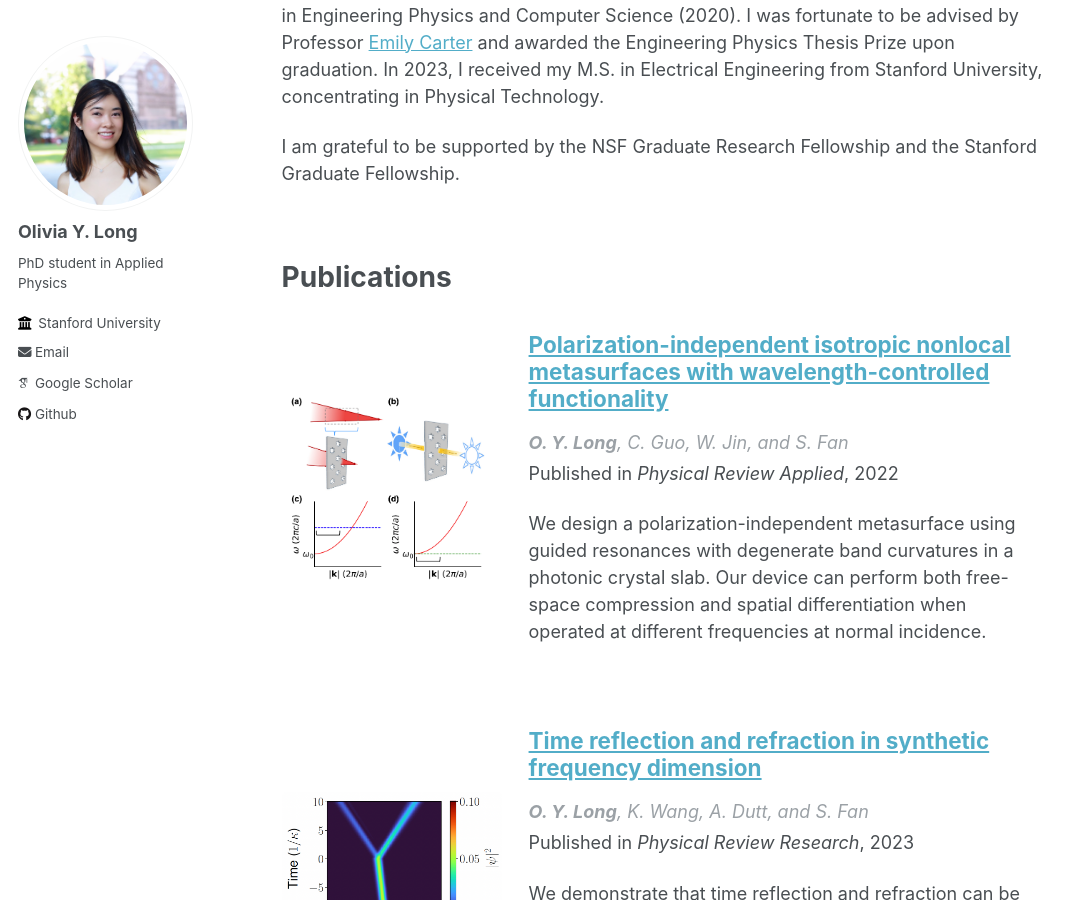
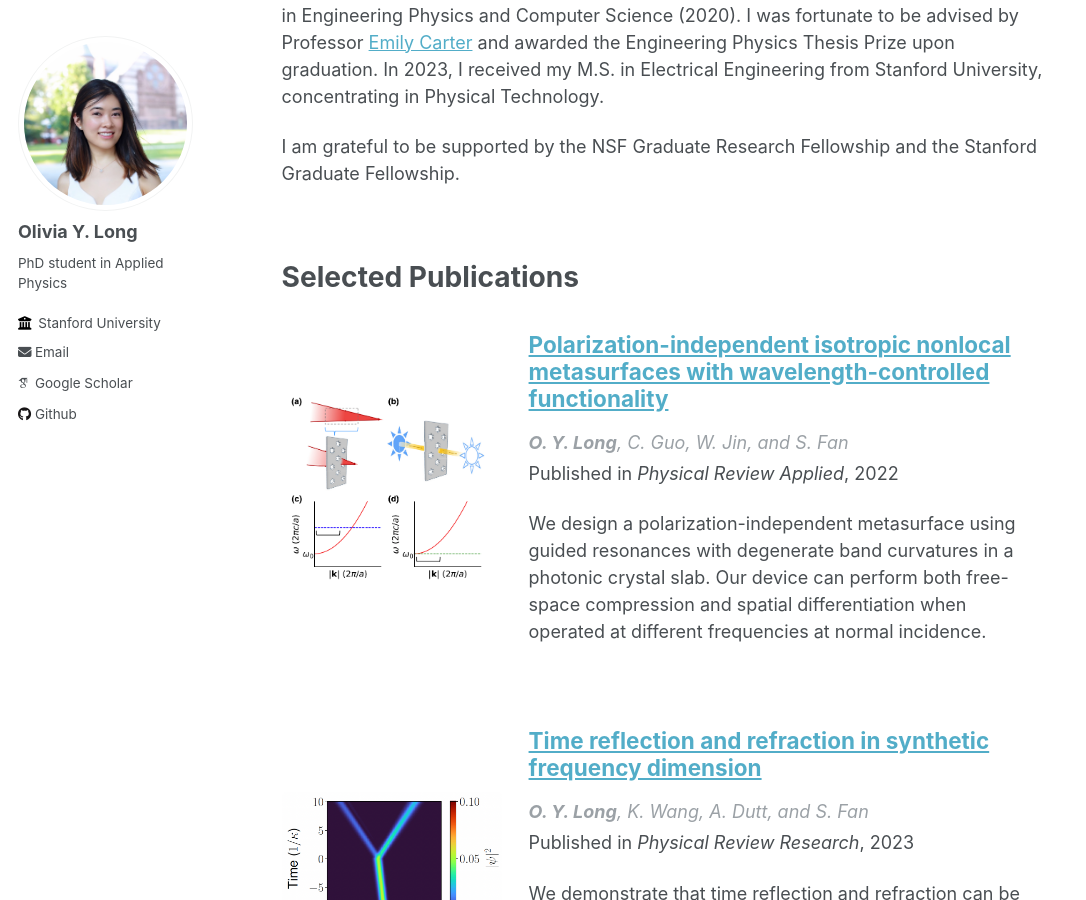
Before and after one commit to oliviaylong/oliviaylong.github.io, a Jekyll site: the page built from _pages/about.md, in a window 1280 px wide and 900 px high, scrolled down 317 px. Shown: the whole window, without its empty margins (0-1086 px from the left). Built offline with Jekyll 4.4.1, drawn with Linux system fonts in a browser that asks for light colours; some web fonts are replaced.

Commit message:
about page mod

```diff
--- a/_pages/about.md
+++ b/_pages/about.md
@@ -16,12 +16,12 @@
 
 <br>
 
-Publications
+Selected Publications
 ======
 
 {% include base_path %}
 
-{% for post in site.publications limit:5 %}
+{% for post in site.publications sort: "date" reversed limit: 5 %}
   {% include archive-single.html %}
 {% endfor %}
 
```
